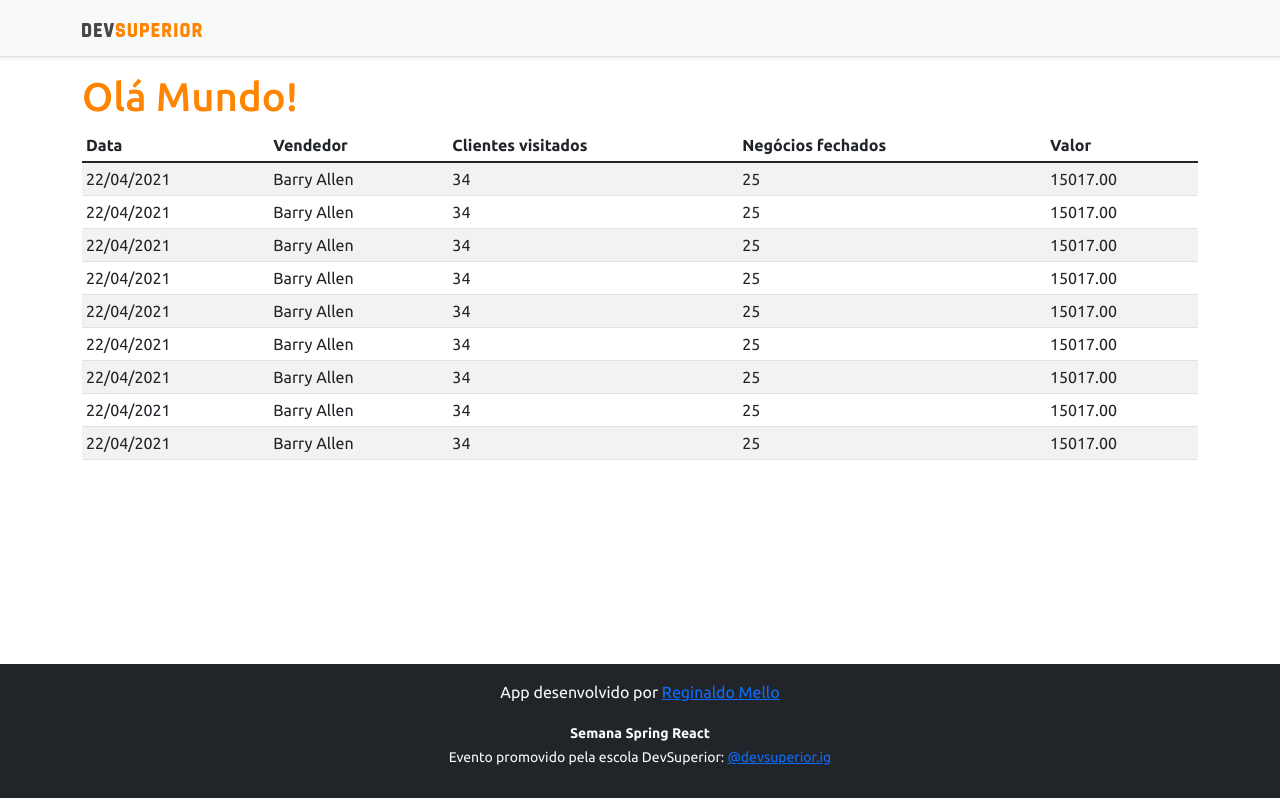
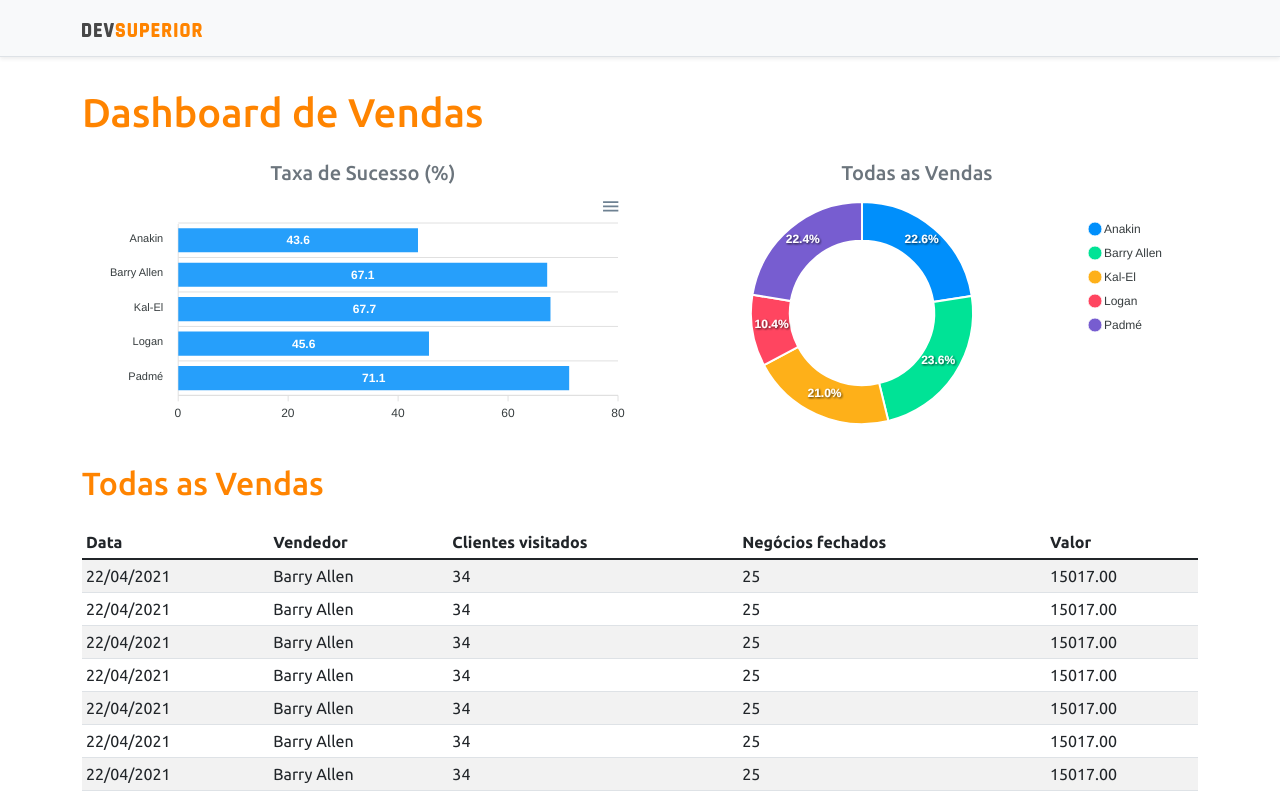
Before and after one commit to regix2003/projeto-sds3, a React (Create React App) app in the folder frontend/: page / in a window 1280 px wide. Shown: the top 798 px of the page. Built offline with nearby package versions, Linux system fonts and the light colour scheme.

Commit message:
Static Charts

```diff
--- a/frontend/package.json
+++ b/frontend/package.json
@@ -11,8 +11,10 @@
     "@types/node": "^12.20.36",
     "@types/react": "^17.0.33",
     "@types/react-dom": "^17.0.10",
+    "apexcharts": "^3.29.0",
     "bootstrap": "^5.1.3",
     "react": "^17.0.2",
+    "react-apexcharts": "^1.3.9",
     "react-dom": "^17.0.2",
     "react-scripts": "4.0.3",
     "typescript": "^4.4.4",
--- a/frontend/src/App.tsx
+++ b/frontend/src/App.tsx
@@ -1,17 +1,34 @@
+import BarChart from "components/BarChart";
 import DataTable from "components/DataTable";
+import DonutChart from "components/DonutChart";
 import Footer from "components/Footer";
 import NavBar from "components/NavBar";
 
 function App() {
   return (
     <>
-    <NavBar />
-    <div className="container">
-      <h1 className="text-primary">Olá Mundo!</h1>
+      <NavBar />
+      <div className="container">
+        <h1 className="text-primary py-3">Dashboard de Vendas</h1>
 
-      <DataTable />
-    </div>
-    <Footer />
+        <div className="row px-3">
+          <div className="col-sm-6">
+            <h5 className="text-center text-secondary">Taxa de Sucesso (%)</h5>
+            <BarChart />
+          </div>
+          <div className="col-sm-6">
+            <h5 className="text-center text-secondary">Todas as Vendas</h5>
+            <DonutChart />
+          </div>
+        </div>
+
+        <div className="py-3">
+          <h2 className="text-primary">Todas as Vendas</h2>
+        </div>
+
+        <DataTable />
+      </div>
+      <Footer />
     </>
   );
 }
--- /dev/null
+++ b/frontend/src/components/BarChart/index.tsx
@@ -0,0 +1,33 @@
+import Chart from 'react-apexcharts';
+const BarChart = () => {
+
+    const options = {
+        plotOptions: {
+            bar: {
+                horizontal: true,
+            }
+        },
+    };
+
+    const mockData = {
+        labels: {
+            categories: ['Anakin', 'Barry Allen', 'Kal-El', 'Logan', 'Padmé']
+        },
+        series: [
+            {
+                name: "% Sucesso",
+                data: [43.6, 67.1, 67.7, 45.6, 71.1]
+            }
+        ]
+    };
+    return (
+        <Chart
+            options = {{ ...options, xaxis: mockData.labels}}
+            series = {mockData.series}
+            type="bar"
+            height="240"
+        />
+    );
+}
+
+export default BarChart;
--- /dev/null
+++ b/frontend/src/components/DonutChart/index.tsx
@@ -0,0 +1,25 @@
+import Chart from 'react-apexcharts';
+
+const DonutChart = () => {
+
+    const mockData = {
+        series: [477138, 499928, 444867, 220426, 473088],
+        labels: ['Anakin', 'Barry Allen', 'Kal-El', 'Logan', 'Padmé']
+    }
+
+    const options = {
+        legend: {
+            show: true
+        }
+    }
+    return (
+        <Chart
+            options={{ ...options, labels: mockData.labels }}
+            series={mockData.series}
+            type="donut"
+            height="240"
+        />
+    );
+}
+
+export default DonutChart;
```
Also changed, not shown: 1 other file (tests, documents, lock files or other folders).
